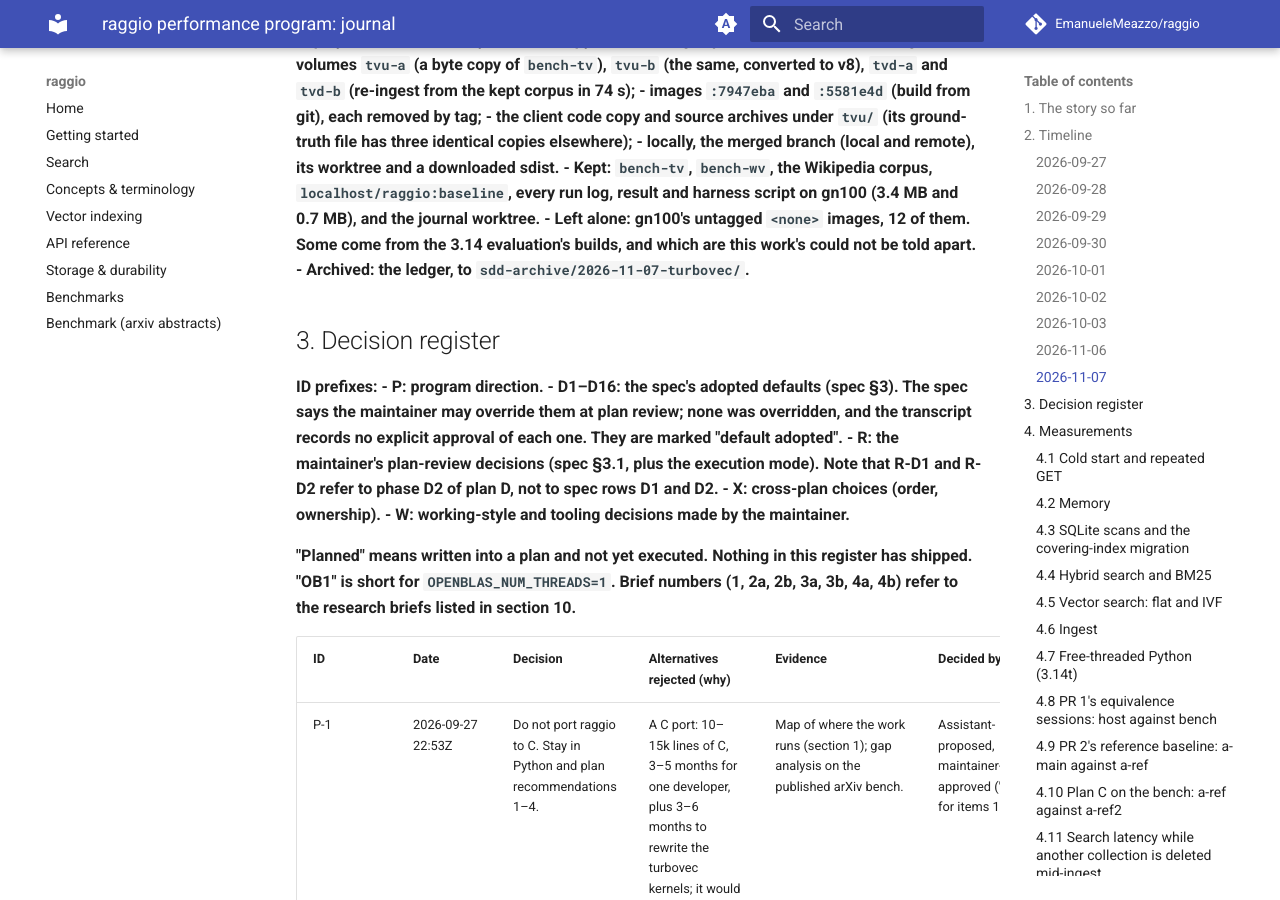
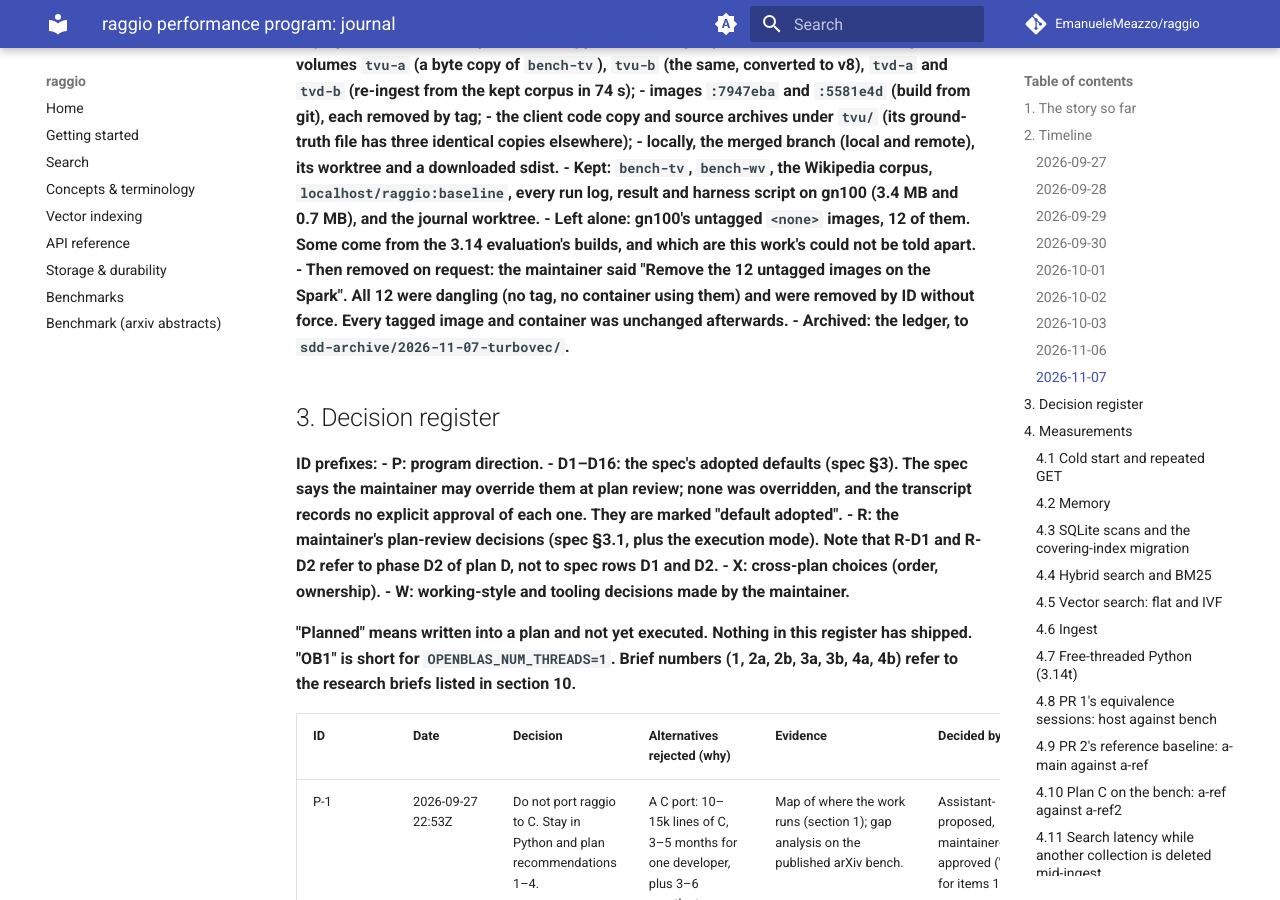
Before and after one commit to EmanueleMeazzo/raggio, an MkDocs documentation site: the page built from docs/superpowers/journal/2026-09-performance-program.md, in a window 1280 px wide and 900 px high, scrolled down 88563 px. Built offline with MkDocs 1.6.1 and Material for MkDocs 9.7.7, drawn with Linux system fonts in a browser that asks for light colours; comment, search, counter and statistics services are not loaded; some of the changed text lies outside the part shown.

Commit message:
Journal the removal of gn100's dangling images
Co-Authored-By: Claude Opus 5.5 <noreply@anthropic.com>

```diff
--- a/docs/superpowers/journal/2026-09-performance-program.md
+++ b/docs/superpowers/journal/2026-09-performance-program.md
@@ -1933,6 +1933,7 @@ The maintainer said "Go ahead with all": lock bump, ADR, compatibility test, and
   - locally, the merged branch (local and remote), its worktree and a downloaded sdist.
 - **Kept:** `bench-tv`, `bench-wv`, the Wikipedia corpus, `localhost/raggio:baseline`, every run log, result and harness script on gn100 (3.4 MB and 0.7 MB), and the journal worktree.
 - **Left alone:** gn100's untagged `<none>` images, 12 of them. Some come from the 3.14 evaluation's builds, and which are this work's could not be told apart.
+- **Then removed on request:** the maintainer said "Remove the 12 untagged <none> images on the Spark". All 12 were dangling (no tag, no container using them) and were removed by ID without force. Every tagged image and container was unchanged afterwards.
 - **Archived:** the ledger, to `sdd-archive/2026-11-07-turbovec/`.
 
 ## 3. Decision register
```
